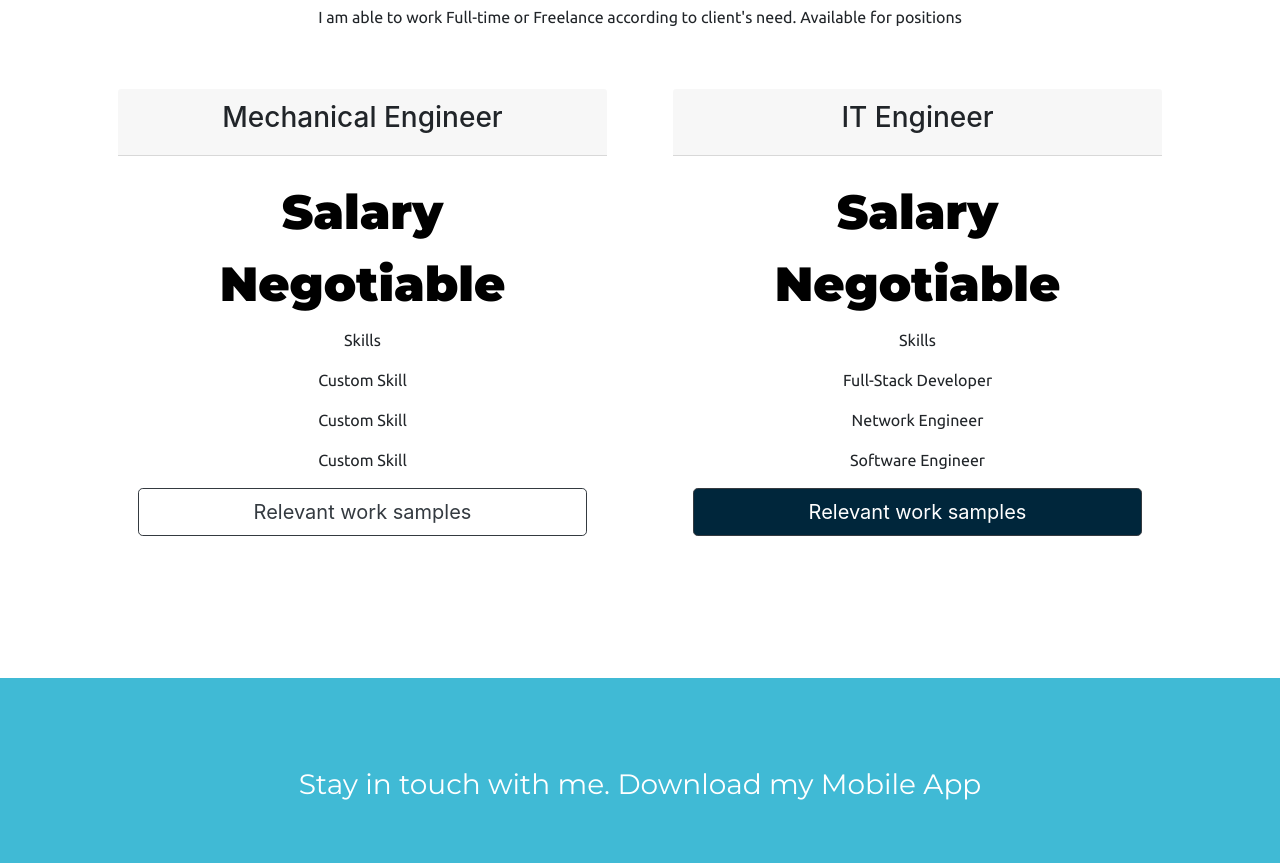
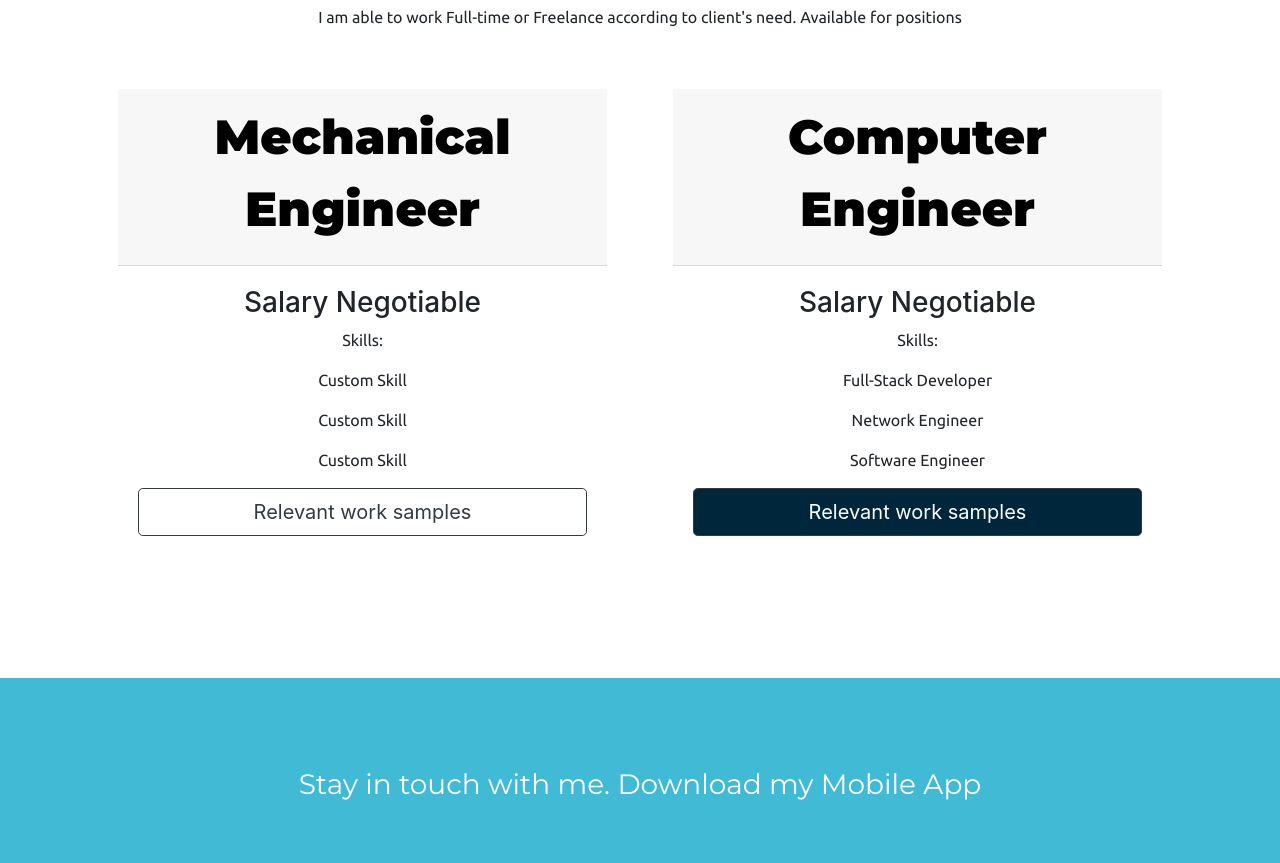
Before and after one commit to agc-shubham/Shivansh-cv, a plain HTML site: page index.html in a window 1280 px wide. Shown: the part 1629-2492 px from the top of the page. Drawn offline with nearby package versions, Linux system fonts and the light colour scheme.

Commit message:
header type change

```diff
--- a/index.html
+++ b/index.html
@@ -145,11 +145,11 @@
     <div class="pricing-column col-lg-6 col-md-6">
       <div class="card">
         <div class="card-header">
-          <h3>Mechanical Engineer</h3>
+          <h2>Mechanical Engineer</h2>
         </div>
         <div class="card-body">
-          <h2>Salary Negotiable</h2>
-          <p>Skills</p>
+          <h3>Salary Negotiable</h3>
+          <p>Skills:</p>
            <p>Custom Skill</p>
            <p>Custom Skill</p>
            <p>Custom Skill</p>
@@ -161,12 +161,12 @@
     <div class="pricing-column col-lg-6 col-md-6">
       <div class="card">
         <div class="card-header">
-          <h3>IT Engineer</h3>
+          <h2>Computer Engineer</h2>
 
         </div>
         <div class="card-body">
-            <h2>Salary Negotiable</h2>
-            <p>Skills</p>
+            <h3>Salary Negotiable</h3>
+            <p>Skills:</p>
             <p>Full-Stack Developer</p>
             <p>Network Engineer</p>
             <p>Software Engineer</p>
```
